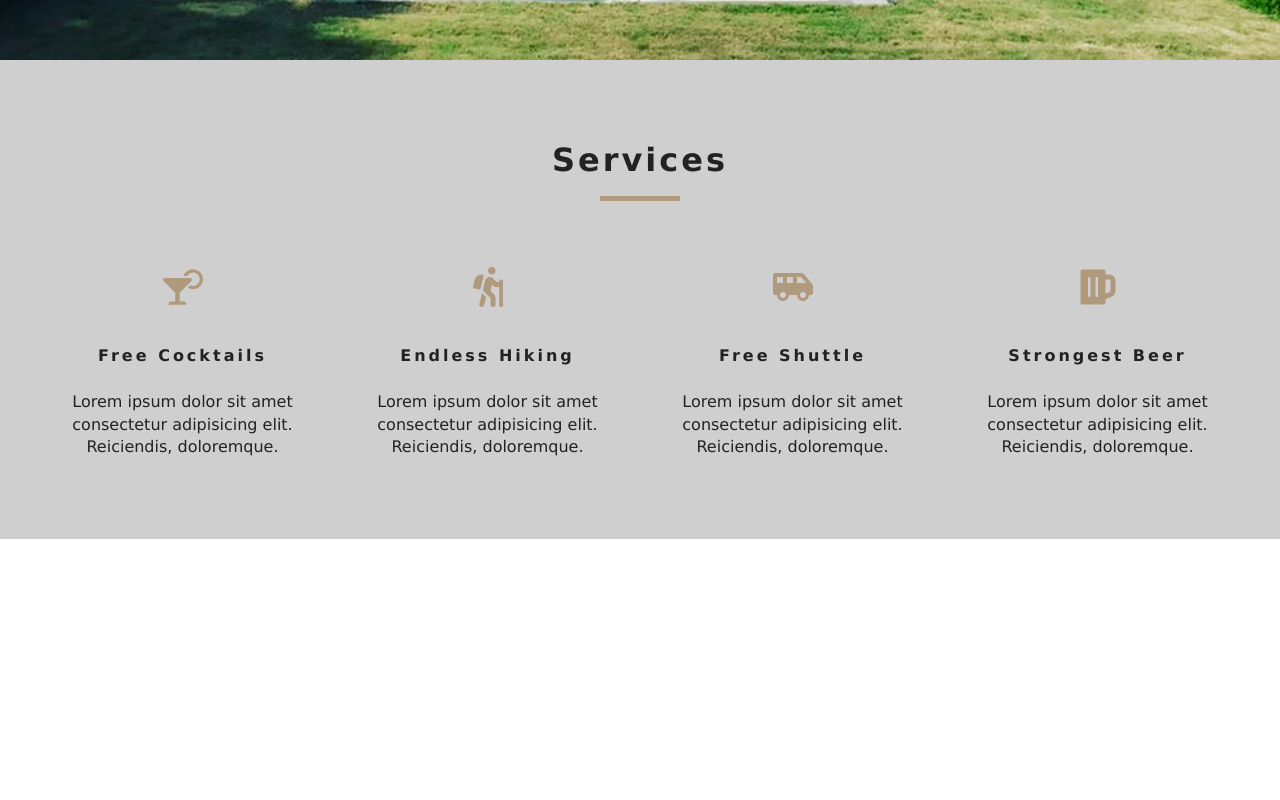
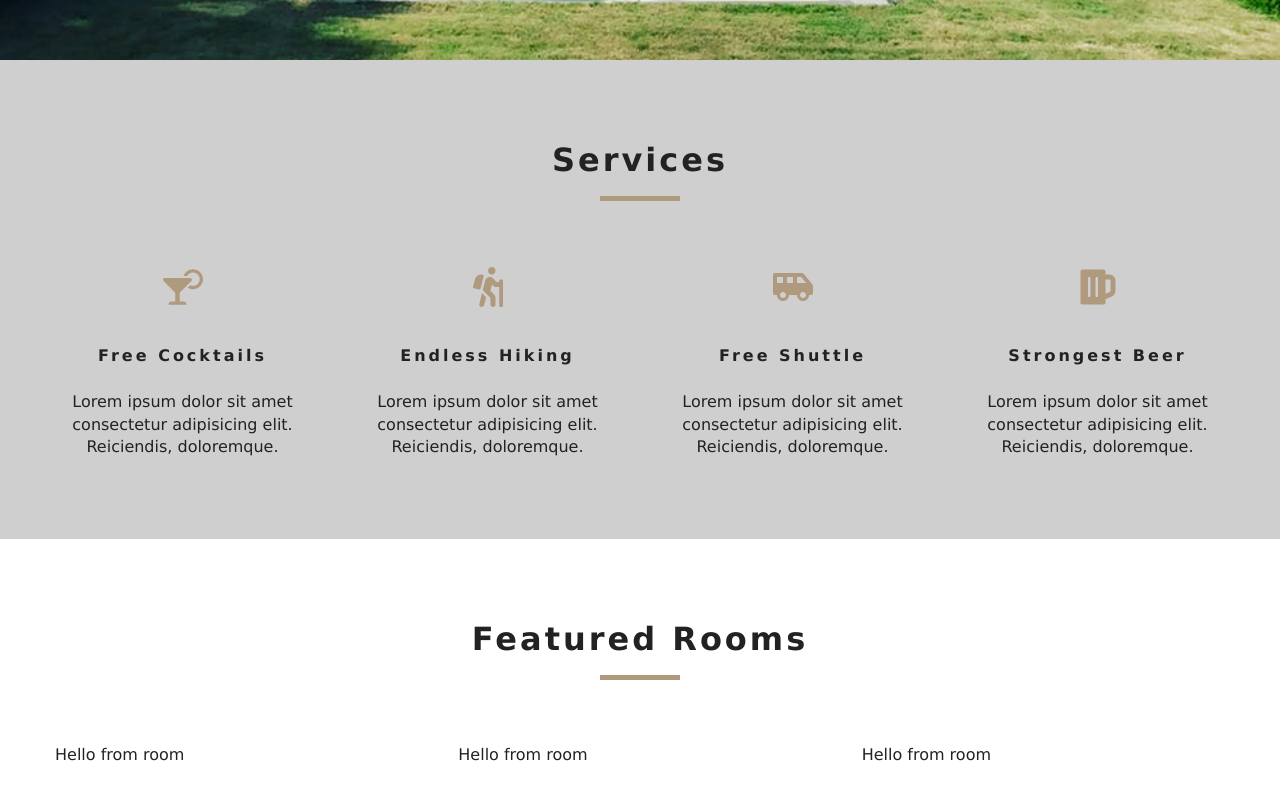
Before and after one commit to greatnonso7/react-beach-resort, a React (Create React App) app: page / in a window 1280 px wide. Shown: the part 740-1540 px from the top of the page. Before the commit the page ends 1279 px from the top, so only its background shows below. Built offline with nearby package versions, Linux system fonts and the light colour scheme.

Commit message:
Added the loading component and worked on the featured rooms section

```diff
--- a/src/Context.js
+++ b/src/Context.js
@@ -1,14 +1,48 @@
 import React, { Component } from 'react'
+import Items from './data';
 
 const RoomContext = React.createContext();
 
 
-export default class RoomProvider extends Component {
+class RoomProvider extends Component {
+    state = {
+       rooms: [],
+       sortedRooms: [],
+       featuredRooms: [],
+       loading: true,
+    }
+
+    componentDidMount() {
+        let rooms = this.formatData(Items)
+        let featuredRooms = rooms.filter(room => room.featured === true)
+        this.setState({
+            rooms,
+            featuredRooms,
+            sortedRooms: rooms,
+            loading: false,
+        })
+    }
+
+    formatData(Items) {
+        let tempItems = Items.map(item => {
+            let id = item.sys.id
+            let images = item.fields.images.map(image => image.fields.file.url)
+            let room = {...item.fields, images, id}
+
+            return room
+        })
+        return tempItems
+    }
+
     render() {
         return (
-            <div>
-
-            </div>
+            <RoomContext.Provider value={{...this.state}}>
+                {this.props.children}
+            </RoomContext.Provider>
         )
     }
 }
+
+const RoomConsumer = RoomContext.Consumer
+
+export { RoomProvider, RoomConsumer, RoomContext}
--- /dev/null
+++ b/src/components/FeaturedRooms.component.jsx
@@ -0,0 +1,24 @@
+import React, { Component } from 'react'
+import { RoomContext } from '../Context';
+import Loading from './Loading.component';
+import Room from './Room.component';
+import Title from './Title.component';
+
+export default class FeaturedRooms extends Component {
+    static contextType = RoomContext
+    render() {
+        let { loading, featuredRooms : rooms} = this.context
+        rooms = rooms.map(room => {
+            return <Room key={room.id} room={room}/>
+        })
+
+        return (
+            <section className="featured-rooms">
+                <Title title='featured rooms'/>
+                <div className="featured-rooms-center">
+                    {loading ? <Loading /> : rooms }
+                </div>
+            </section>
+        )
+    }
+}
--- /dev/null
+++ b/src/components/Loading.component.jsx
@@ -0,0 +1,11 @@
+import React from 'react'
+import loadingGif from '../images/gif/loading-arrow.gif'
+
+export default function Loading() {
+    return (
+        <div className="loading">
+            <h4>Rooms data loading ...</h4>
+            <img src={loadingGif} alt=""/>
+        </div>
+    )
+}
--- /dev/null
+++ b/src/components/Room.component.jsx
@@ -0,0 +1,9 @@
+import React from 'react'
+
+export default function Room() {
+    return (
+        <div>
+            Hello from room
+        </div>
+    )
+}
--- a/src/index.js
+++ b/src/index.js
@@ -3,11 +3,15 @@
 import { BrowserRouter as Router} from 'react-router-dom';
 import App from './App';
 import * as serviceWorker from './serviceWorker';
+import { RoomProvider } from './Context';
+
 
 ReactDOM.render(
-    <Router>
-        <App />
-    </Router> , document.getElementById('root'));
+    <RoomProvider>
+        <Router>
+            <App />
+        </Router>
+    </RoomProvider> , document.getElementById('root'));
 
 // If you want your app to work offline and load faster, you can change
 // unregister() to register() below. Note this comes with some pitfalls.
--- a/src/pages/Home.component.jsx
+++ b/src/pages/Home.component.jsx
@@ -2,6 +2,7 @@
 import Hero from '../components/Hero.component';
 import Banner from '../components/Banner.component';
 import Services from '../components/Services.component';
+import FeaturedRooms from '../components/FeaturedRooms.component';
 
 import { Link } from 'react-router-dom'
 
@@ -15,6 +16,7 @@
             </Hero>
 
             <Services />
+            <FeaturedRooms />
         </React.Fragment>
 
     )
```
